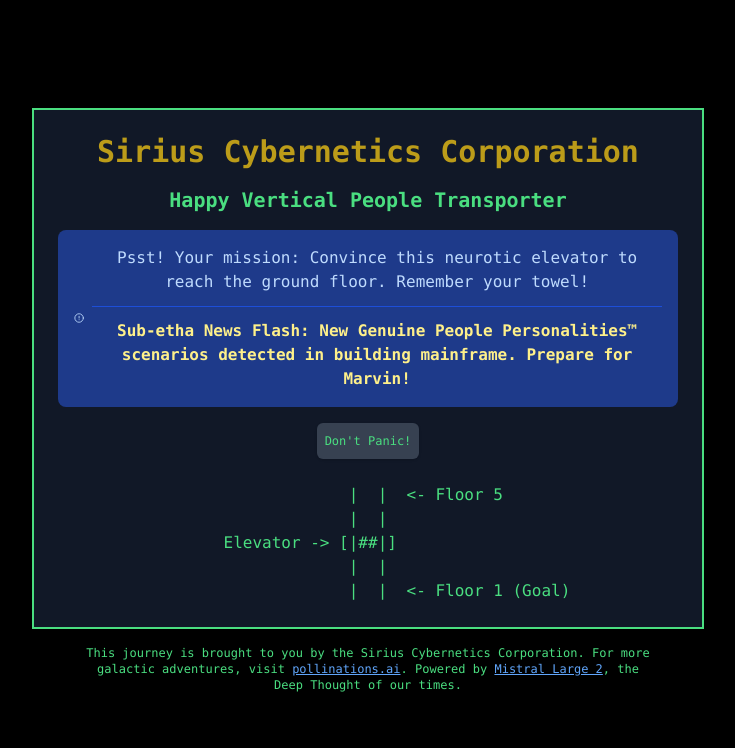
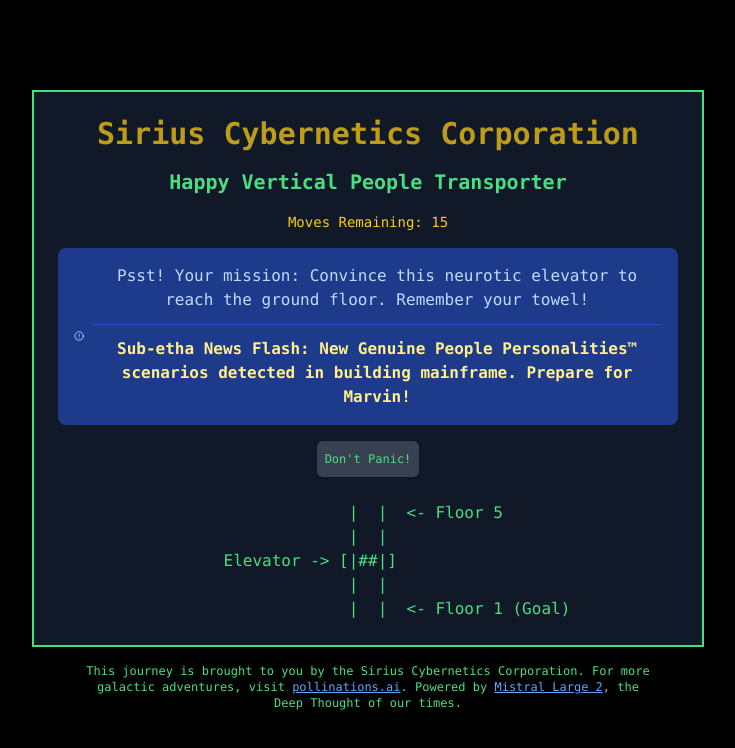
Before and after one commit to voodoohop/sirius-cybernetics-elevator-challenge, a Next.js app: page / in a window 1280 px wide. Shown: the top 748 px of the page, without its empty margins (272-1007 px from the left). Built offline with nearby package versions, Linux system fonts and the light colour scheme.

Commit message:
Add moves remaining display to UI
- Display remaining moves when messages are present
- Enhance user experience by providing game state feedback

```diff
--- a/src/pages/index.tsx
+++ b/src/pages/index.tsx
@@ -139,6 +139,13 @@
           </h1>
           <h2 className="text-xl font-semibold text-green-400">Happy Vertical People Transporter</h2>
 
+          {/* Add moves remaining display */}
+          {messages.length > 0 && (
+            <div className="text-sm text-yellow-400">
+              Moves Remaining: {gameState.movesLeft}
+            </div>
+          )}
+
           {getInstructionMessage()}
 
           <Button
```
